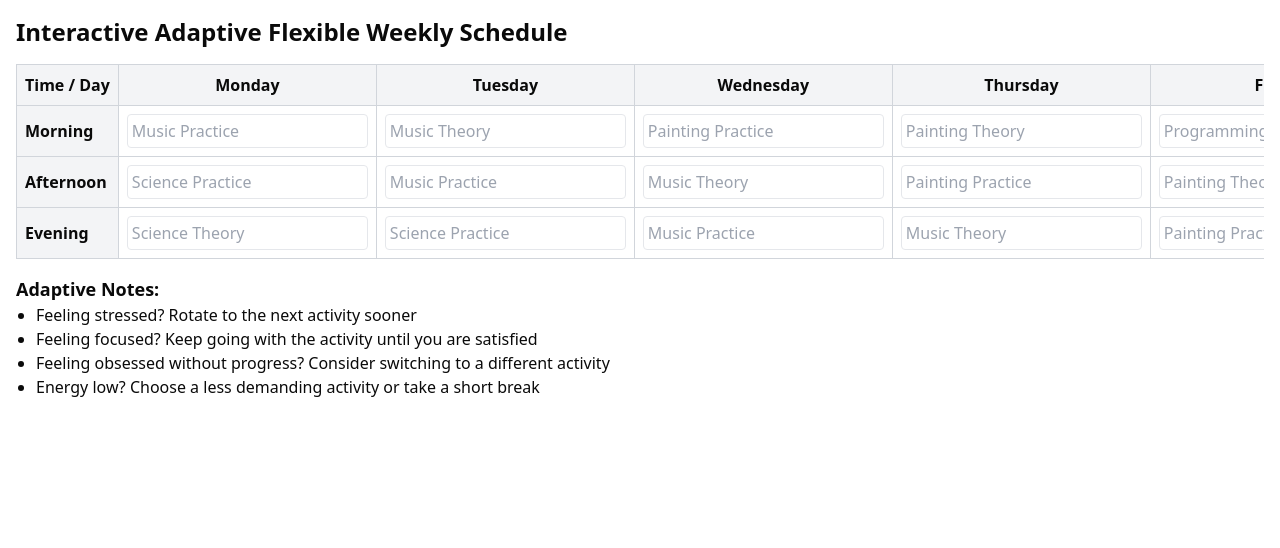
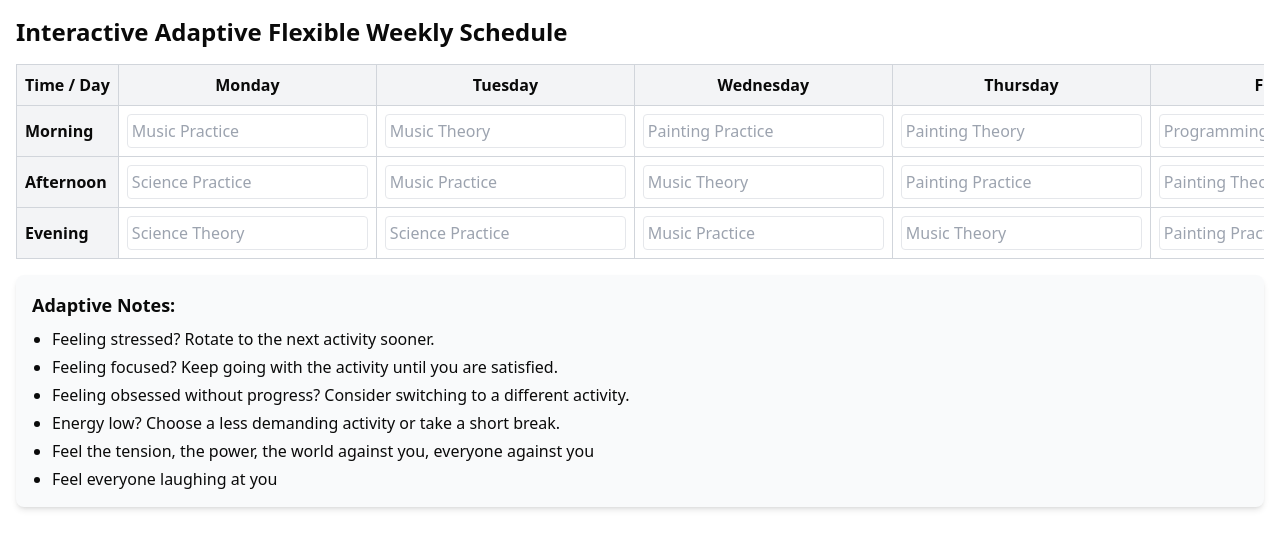
Before and after one commit to hyperswine/swnntools, a Next.js app: page /timetable in a window 1280 px wide. Shown: the top 548 px of the page. Built offline with nearby package versions, Linux system fonts and the light colour scheme.

Commit message:
small changes

```diff
--- a/app/timetable/page.tsx
+++ b/app/timetable/page.tsx
@@ -95,13 +95,15 @@ const Schedule = () => {
           </tbody>
         </table>
       </div>
-      <div className="mt-4">
-        <h3 className="text-lg font-bold">Adaptive Notes:</h3>
-        <ul className="list-disc pl-5">
-          <li>Feeling stressed? Rotate to the next activity sooner</li>
-          <li>Feeling focused? Keep going with the activity until you are satisfied</li>
-          <li>Feeling obsessed without progress? Consider switching to a different activity</li>
-          <li>Energy low? Choose a less demanding activity or take a short break</li>
+      <div className="mt-4 p-4 bg-gray-50 rounded-lg shadow-md">
+        <h3 className="text-lg font-bold mb-2">Adaptive Notes:</h3>
+        <ul className="list-disc pl-5 space-y-1">
+          <li>Feeling stressed? Rotate to the next activity sooner.</li>
+          <li>Feeling focused? Keep going with the activity until you are satisfied.</li>
+          <li>Feeling obsessed without progress? Consider switching to a different activity.</li>
+          <li>Energy low? Choose a less demanding activity or take a short break.</li>
+          <li>Feel the tension, the power, the world against you, everyone against you</li>
+          <li>Feel everyone laughing at you</li>
         </ul>
       </div>
     </div>
```
